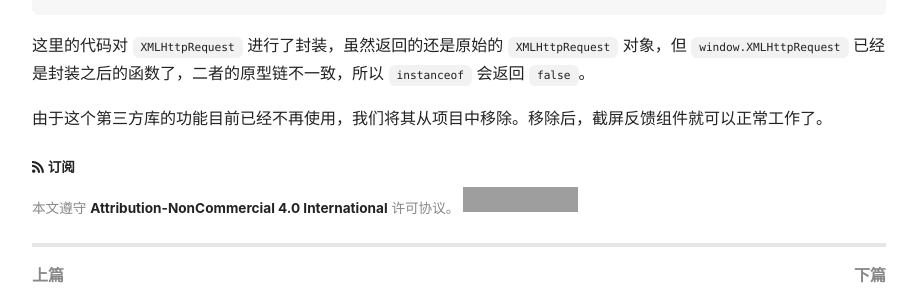
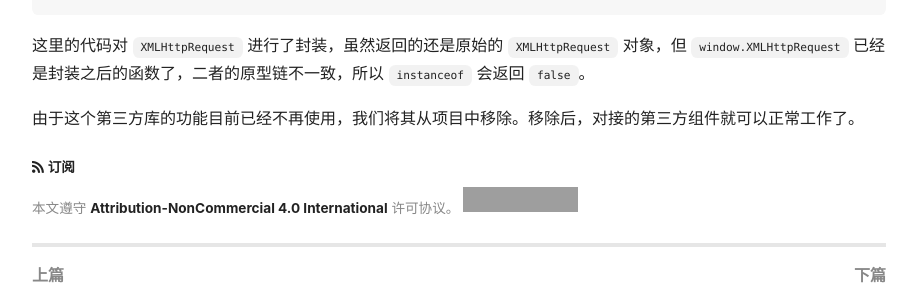
Before and after one commit to CH3CHO/ch3cho.github.io, a Jekyll site: the page built from _posts/2020-11-11-javascript-instanceof.md, in a window 1280 px wide, cut to the strip 1392-1682 px from the top of the page. Shown: the whole strip, without its empty margins (71-988 px from the left). Built offline with Jekyll 4.4.1, drawn with Linux system fonts in a browser that asks for light colours; nearby versions of some CDN libraries; comment, search, counter and statistics services are not loaded; grey boxes are pictures that could not be loaded.

Commit message:
Fix a typo.

```diff
--- a/_posts/2020-11-11-javascript-instanceof.md
+++ b/_posts/2020-11-11-javascript-instanceof.md
@@ -45,4 +45,4 @@ window.XMLHttpRequest = function(flags) {
 
 这里的代码对 `XMLHttpRequest` 进行了封装，虽然返回的还是原始的 `XMLHttpRequest` 对象，但 `window.XMLHttpRequest` 已经是封装之后的函数了，二者的原型链不一致，所以 `instanceof` 会返回 `false`。
 
-由于这个第三方库的功能目前已经不再使用，我们将其从项目中移除。移除后，截屏反馈组件就可以正常工作了。
+由于这个第三方库的功能目前已经不再使用，我们将其从项目中移除。移除后，对接的第三方组件就可以正常工作了。
```
